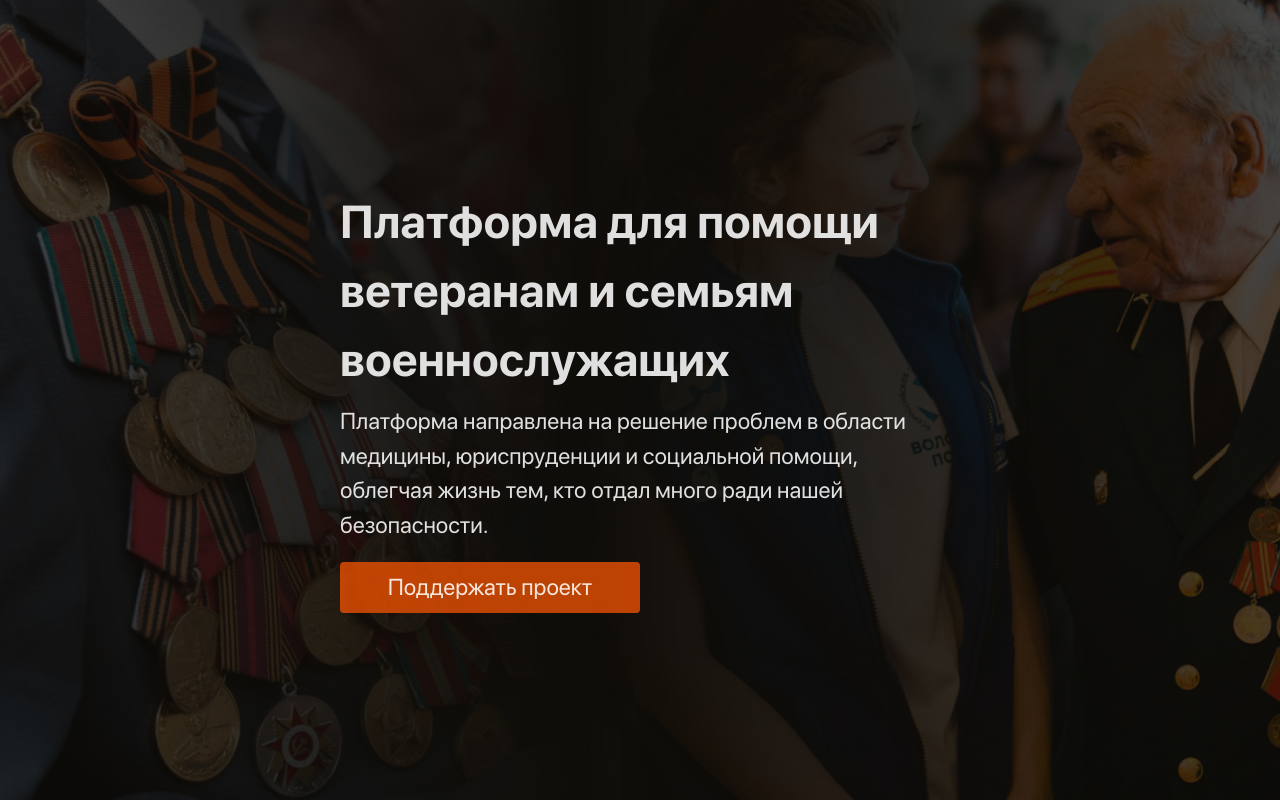
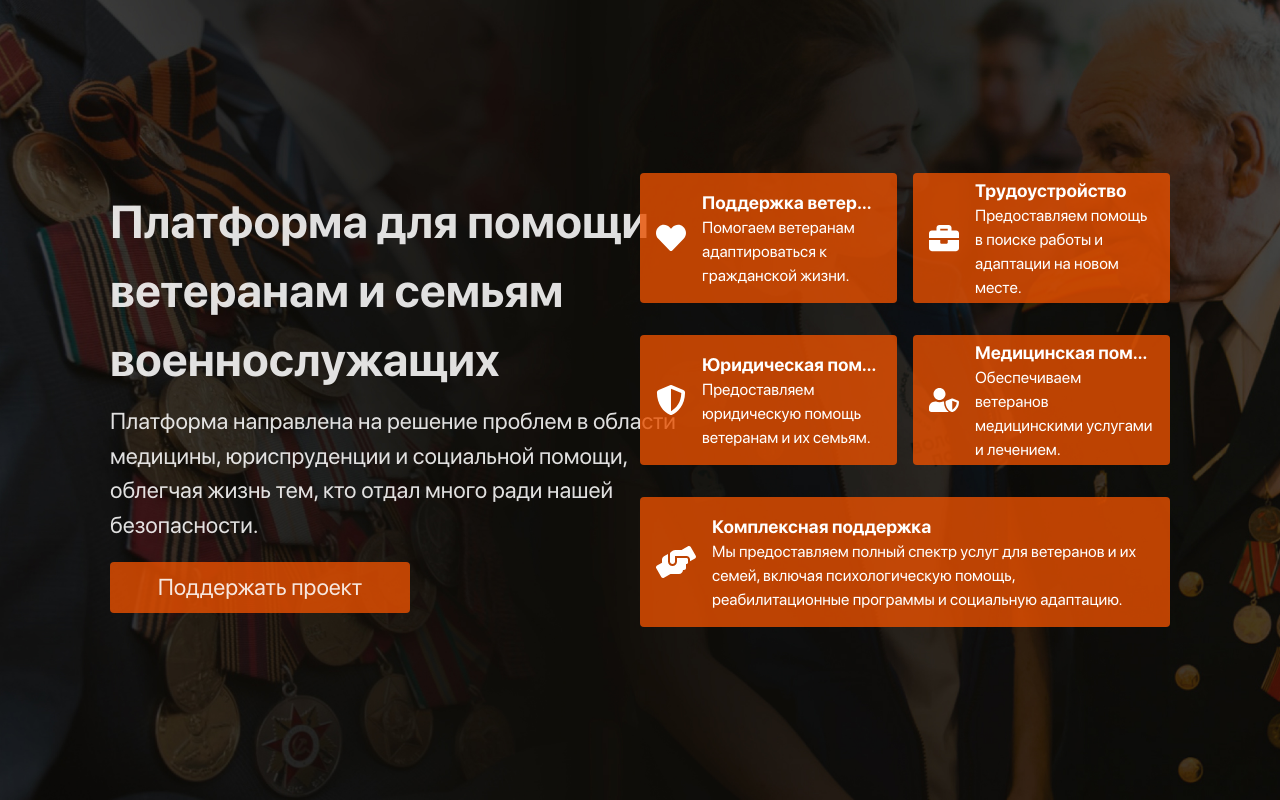
Before and after one commit to awtershokk/kkriton2025, a React (Vite) app in the folder frontend/: page / in a window 1280 px wide. Built offline with nearby package versions, Linux system fonts and the light colour scheme.

Commit message:
компоненты для блоков + почти готовая главная страница

```diff
--- a/frontend/package.json
+++ b/frontend/package.json
@@ -13,6 +13,7 @@
     "@tailwindcss/vite": "^4.1.4",
     "react": "^19.0.0",
     "react-dom": "^19.0.0",
+    "react-icons": "^5.5.0",
     "react-router-dom": "^7.5.2"
   },
   "devDependencies": {
--- /dev/null
+++ b/frontend/src/components/Blocks/InfoBlock.tsx
@@ -0,0 +1,21 @@
+import React from "react";
+
+interface InfoBlockProps {
+    icon: React.ReactNode;
+    title: string;
+    description: string;
+}
+
+const InfoBlock: React.FC<InfoBlockProps> = ({ icon, title, description }) => {
+    return (
+        <div className="flex items-center bg-[rgba(233,81,0,0.8)] text-white p-4 rounded mb-4 h-[130px] w-full">
+            <div className="mr-4">{icon}</div>
+            <div className="overflow-hidden">
+                <h3 className="text-[18px] font-bold truncate">{title}</h3>
+                <p className="text-[16px] ">{description}</p>
+            </div>
+        </div>
+    );
+};
+
+export default InfoBlock;
--- /dev/null
+++ b/frontend/src/components/Blocks/WideInfoBlock.tsx
@@ -0,0 +1,21 @@
+import React from "react";
+
+interface WideInfoBlockProps {
+    icon: React.ReactNode;
+    title: string;
+    description: string;
+}
+
+const WideInfoBlock: React.FC<WideInfoBlockProps> = ({ icon, title, description }) => {
+    return (
+        <div className="flex items-center bg-[rgba(233,81,0,0.8)] text-white p-4 rounded h-[130px] w-full">
+            <div className="mr-4">{icon}</div>
+            <div className="overflow-hidden">
+                <h3 className="text-[18px] font-bold truncate">{title}</h3>
+                <p className="text-[16px]">{description}</p>
+            </div>
+        </div>
+    );
+};
+
+export default WideInfoBlock;
--- a/frontend/src/pages/HomePage/HomePage.tsx
+++ b/frontend/src/pages/HomePage/HomePage.tsx
@@ -1,5 +1,9 @@
 import React from "react";
 import backgroundImg from "../../assets/background/veterans.jpg";
+import InfoBlock from "../../components/Blocks/InfoBlock.tsx";
+import WideInfoBlock from "../../components/Blocks/WideInfoBlock.tsx";
+
+import { FaHeart, FaBriefcase, FaShieldAlt, FaUserShield, FaHandsHelping } from "react-icons/fa";
 
 const HomePage: React.FC = () => {
     return (
@@ -7,7 +11,8 @@ const HomePage: React.FC = () => {
             className="h-screen w-screen bg-cover bg-center bg-no-repeat"
             style={{ backgroundImage: `url(${backgroundImg})` }}
         >
-            <div className="flex flex-col justify-center h-full px-[110px]">
+            <div className="flex justify-center items-center h-full px-[110px]">
+                <div className="w-[50%] pr-[50px]">
                     <div className="w-[600px] mx-auto">
                         <h1 className="text-[46px] font-bold break-words">
                             Платформа для помощи ветеранам и семьям военнослужащих
@@ -23,6 +28,40 @@ const HomePage: React.FC = () => {
                         </button>
                     </div>
                 </div>
+
+                <div className="w-[50%]">
+                    <div className="grid grid-cols-2 gap-4">
+                        <InfoBlock
+                            icon={<FaHeart size={30} />}
+                            title="Поддержка ветеранов"
+                            description="Помогаем ветеранам адаптироваться к гражданской жизни."
+                        />
+                        <InfoBlock
+                            icon={<FaBriefcase size={30} />}
+                            title="Трудоустройство"
+                            description="Предоставляем помощь в поиске работы и адаптации на новом месте."
+                        />
+                        <InfoBlock
+                            icon={<FaShieldAlt size={30} />}
+                            title="Юридическая помощь"
+                            description="Предоставляем юридическую помощь ветеранам и их семьям."
+                        />
+                        <InfoBlock
+                            icon={<FaUserShield size={30} />}
+                            title="Медицинская помощь"
+                            description="Обеспечиваем ветеранов медицинскими услугами и лечением."
+                        />
+                    </div>
+
+                    <div className="mt-4">
+                        <WideInfoBlock
+                            icon={<FaHandsHelping size={40} />}
+                            title="Комплексная поддержка"
+                            description="Мы предоставляем полный спектр услуг для ветеранов и их семей, включая психологическую помощь, реабилитационные программы и социальную адаптацию."
+                        />
+                    </div>
+                </div>
+            </div>
         </div>
     );
 };
```
Also changed, not shown: 1 other file (tests, documents, lock files or other folders). Lines whose indentation alone changed are shown as unchanged.
